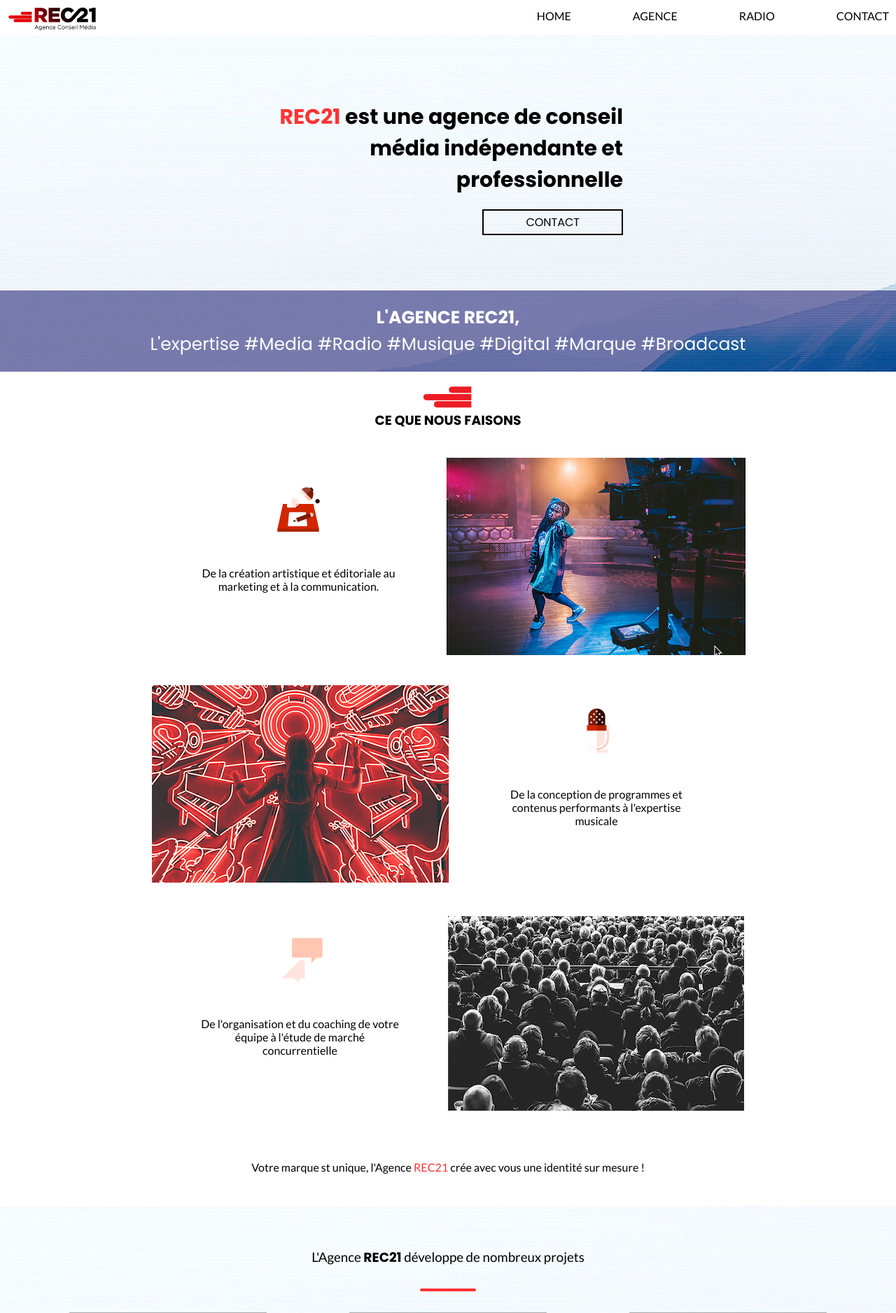
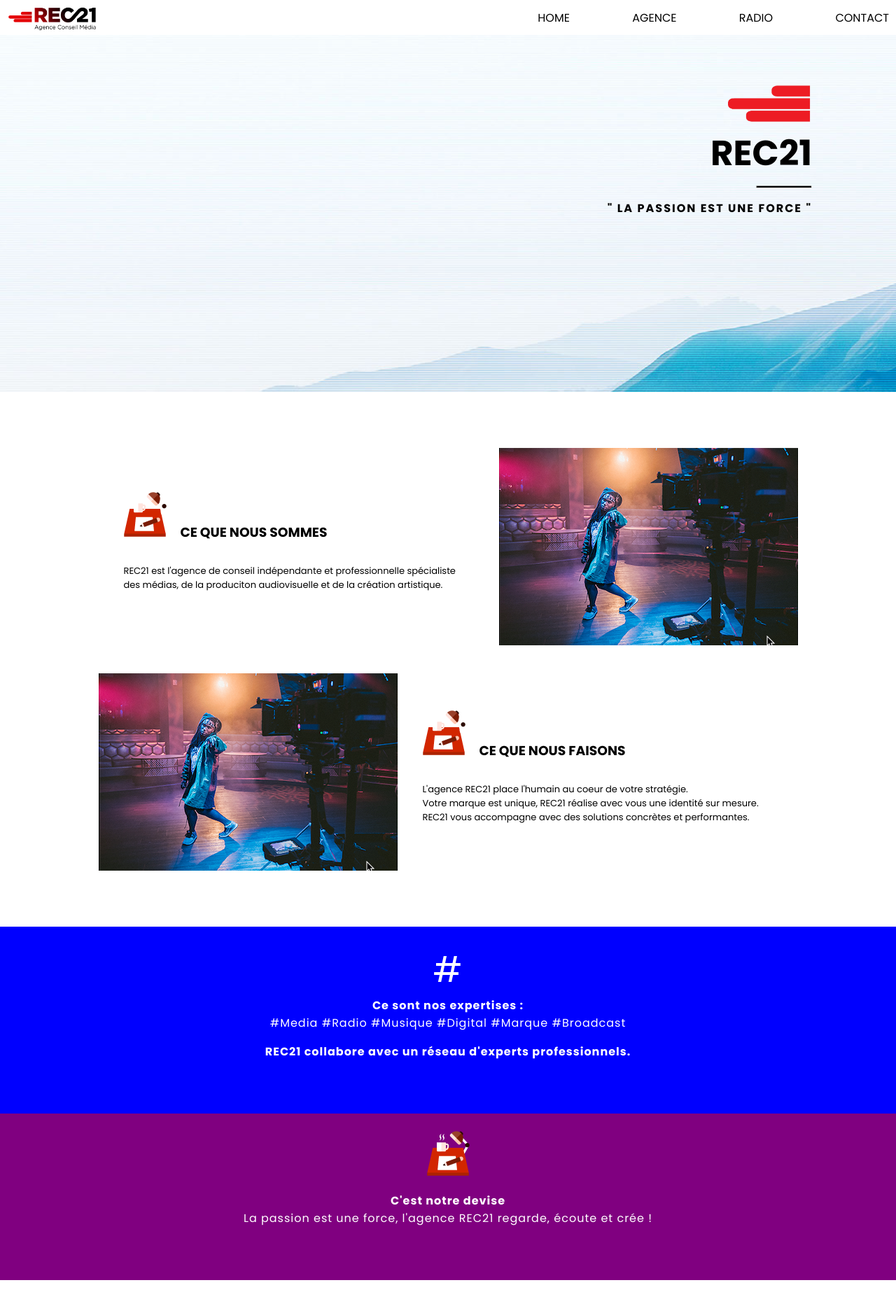
Before and after one commit to FrancoisRab/ClaudE-website, a Flask app: page /agence in a window 1280 px wide. Shown: the top 1876 px of the page at 70% size. Run offline with Flask 2, Linux system fonts and the light colour scheme; some libraries are stand-ins or nearby versions.

Commit message:
update new version agence

```diff
--- a/static/css/agence.css
+++ b/static/css/agence.css
@@ -3,17 +3,31 @@
     padding-top: 50px;
     background-image: url('../images/background-header.jpg');
     background-size: cover;
+    height: 70vh;
 }
 
 .agency-content {
     text-align: right;
-    width: 500px;
-    margin: 0 auto;
     padding-top: 70px;
     padding-bottom: 85px;
+    padding-right: 120px;
+}
+.agency-content img {
+    width: 120px;
 }
 .agency-content h2 {
-    font-size: 30px;
+    font-size: 50px;
+    margin: 0;
+}
+.agency-content hr {
+    height: 4px;
+    border-radius: 10px;
+    background-color: black;
+    margin-right: 0px;
+    width: 80px;
+}
+.agency-content p {
+    letter-spacing: 2px;
 }
 
 .agency-btn a {
@@ -24,32 +38,13 @@
     border: 2px solid RGBA(42, 61, 119, 1.00);
 }
 
-.agency-header-footer {
-    background-color: RGBA(0, 0, 97, 0.5);
-    margin-bottom: 0;
+/* SKILLS */
+.agency-skills {
+    padding: 60px;
 }
-.agency-header-footer p {
-    font-size: 25px;
-    color: white;
-    margin: 0;
-    padding: 20px 0px;
-}
-
-/* SKILLS */
 .agency-skills p {
     font-weight: normal;
-    padding: 30px;
-}
-
-.agency-skills-title {
-    margin: 0 auto;
-    padding-top: 20px;
-}
-.agency-skills-title img {
-    width:70px;
-}
-.agency-skills-title h3 {
-    margin-top: 0;
+    font-size: 13px;
 }
 
 .agency-skills-card {
@@ -60,6 +55,110 @@
 }
 
 .agency-skills-card-content {
-    width: 350px;
+    width: 500px;
     margin: 36px;
 }
+.agency-skills-card-content-title {
+    display: flex;
+    justify-content: start;
+    align-items: first baseline;
+}
+.agency-skills-card-content-title h3 {
+    padding-left: 20px;
+}
+
+/* EXPERTISE */
+.expertise {
+    background-color: blue;
+    color: white;
+    padding: 25px 0px 60px 0px;
+    letter-spacing: 1px;
+}
+.expertise h3 {
+    margin: 0;
+    font-size: 50px;
+    font-weight: lighter;
+}
+.expertise p {
+    margin-top: 0;
+}
+
+/* DEVISE */
+.devise {
+    background-color: purple;
+    color: white;
+    padding: 25px 0px 60px 0px;
+    letter-spacing: 1px;
+}
+.devise img {
+
+}
+
+/* WHOS  */
+.agency-whos-content {
+    width: 80%;
+    margin: 0 auto;
+    padding: 60px 0px;
+}
+.agency-whos-content h3 {
+    font-size: 20px;
+    margin-bottom: -20px;
+}
+.agency-whos-content h4 {
+    font-weight: lighter;
+    letter-spacing: 2px;
+}
+.agency-whos-content hr {
+    height: 4px;
+    border-radius: 10px;
+    background-color: black;
+    margin: 0px auto;
+    width: 80px;
+}
+.agency-whos-content-width {
+    width: 65%;
+    margin: 0 auto;
+    padding-bottom: 40px;
+}
+.agency-whos-content-width p {
+    letter-spacing: 1px;
+    font-size: 12px;
+}
+
+.agency-whos-quote {
+    display: flex;
+    justify-content: center;
+    align-items: center;
+}
+.agency-whos-content-h2 {
+    font-size: 20px;
+    letter-spacing: 1px;
+    padding: 40px;
+}
+#quote-margin {
+    margin-bottom: 0px;
+}
+
+/* EXPERIENCE */
+.experience {
+    background-color: blue;
+    padding: 60px;
+    letter-spacing: 1px;
+    font-size: 20px;
+    line-height: 25px;
+}
+
+/* WORK TOGETHER */
+.work-together {
+    padding: 60px;
+    background-image: url('../images/background-header.jpg');
+    background-size: cover;
+}
+
+
+/* MOBILE  */
+@media (max-width: 800px) {
+    .agency-whos-content {
+        width: 100%;
+    }
+}
--- a/static/css/app.css
+++ b/static/css/app.css
@@ -6,10 +6,6 @@
 @import 'radio.css';
 
 body {
-  font-family: 'Lato', sans-serif;
-}
-
-h1 {
   font-family: 'Poppins', sans-serif;
 }
 
--- a/static/css/shared.css
+++ b/static/css/shared.css
@@ -27,6 +27,12 @@
   color: rgb(255, 51, 51);
 }
 
+.black-color {
+    color: black;
+}
+.white-color {
+    color: white;
+}
 .non-visible {
   opacity: 0;
 }
--- a/templates/pages/agence.html
+++ b/templates/pages/agence.html
@@ -3,84 +3,74 @@
 
 {% block body %}
     <div class="agency-header">
-        <div class="agency-content poppins">
+        <div class="agency-content">
+            <img src="/static/images/rec21-image-logo.png" alt="">
             <h2>
-                <span class="red-color">REC21</span> est une agence de conseil média
-                indépendante et professionnelle
+                REC21
             </h2>
-            <div class="agency-btn">
-                <a href="#">CONTACT</a>
-            </div>
-        </div>
-        <div class="agency-header-footer txt-center poppins">
-            <p>
-                <strong>L'AGENCE REC21,</strong> <br>
-                L'expertise #Media #Radio #Musique #Digital #Marque #Broadcast
-            </p>
+            <hr>
+            <p><strong>" LA PASSION EST UNE FORCE "</strong></p>
         </div>
     </div>
 
     <div class="agency-skills">
-        <div class="agency-skills-title txt-center">
-            <img src="/static/images/rec21-image-logo.png" alt="">
-            <h3 class="poppins">CE QUE NOUS FAISONS</h3>
-        </div>
         <div class="agency-skills-cards">
             <div class="agency-skills-card">
-                <div class="agency-skills-card-content txt-center">
+                <div class="agency-skills-card-content">
+                    <div class="agency-skills-card-content-title">
                         <img src="/static/images/icon-artistique.png" alt="">
-                    <p>De la création artistique et éditoriale au marketing et à la communication.</p>
+                        <h3><strong>CE QUE NOUS SOMMES</strong></h3>
+                    </div>
+                    <p>
+                        REC21 est l'agence de conseil indépendante et professionnelle spécialiste des médias,
+                        de la produciton audiovisuelle et de la création artistique.
+                    </p>
                 </div>
                 <img src="/static/images/agency-artistique.png" alt="">
             </div>
             <div class="agency-skills-card">
-                <img src="/static/images/agency-programmes.png" alt="">
-                <div class="agency-skills-card-content txt-center">
-                    <img src="/static/images/icon-conception-programmes.png" alt="">
-                    <p>De la conception de programmes et contenus performants à l'expertise musicale</p>
+                <img src="/static/images/agency-artistique.png" alt="">
+                <div class="agency-skills-card-content">
+                    <div class="agency-skills-card-content-title">
+                        <img src="/static/images/icon-artistique.png" alt="">
+                        <h3><strong>CE QUE NOUS FAISONS</strong></h3>
                     </div>
-            </div>
-            <div class="agency-skills-card">
-                <div class="agency-skills-card-content txt-center">
-                    <img src="/static/images/icon-coaching.png" alt="">
-                    <p>De l'organisation et du coaching de votre équipe à l'étude  de marché concurrentielle</p>
-                </div>
-                <img src="/static/images/agency-coaching.png" alt="">
-            </div>
-        </div>
-        <p class="txt-center">
-            Votre marque st unique, l'Agence <span class="red-color">REC21</span>
-            crée avec vous une identité sur mesure !
+                    <p>
+                        L'agence REC21 place l'humain au coeur de votre stratégie. <br>
+                        Votre marque est unique, REC21 réalise avec vous une identité sur mesure. <br>
+                        REC21 vous accompagne avec des solutions concrètes et performantes.
                     </p>
-    </div>
-    <div class="presentation">
-        <h3>L'Agence <strong class="poppins">REC21</strong> développe de nombreux projets</h3>
-        <hr>
-        <div class="presentation-cards">
-            <div class="presentation-solo-card">
-                <img src="/static/images/icon-conception-programmes.png" alt="">
-                <p>CRÉATION DE PODCASTS <br>
-                <span class="non-visible">hey</span></p>
-            </div>
-            <div class="presentation-solo-card">
-                <img src="/static/images/icon-conception-programmes.png" alt="">
-                <p>CRÉATION DE RADIOS DIGITALES <br></p>
-            </div>
-            <div class="presentation-solo-card">
-                <img src="/static/images/icon-conception-programmes.png" alt="">
-                <p>MANAGEMENT ARTISTIQUE <br></p>
                 </div>
             </div>
         </div>
+    </div>
+
+    <div class="expertise txt-center white-color">
+        <h3>#</h3>
+        <p>
+            <strong>Ce sont nos expertises :</strong> <br>
+            #Media #Radio #Musique #Digital #Marque #Broadcast
+        </p>
+        <p><strong>REC21 collabore avec un réseau d'experts professionnels.</strong></p>
+    </div>
+
+    <div class="devise txt-center white-color">
+        <img src="/static/images/icon-artistique.png" alt="">
+        <p>
+            <strong>C'est notre devise</strong> <br>
+            La passion est une force, l'agence REC21 regarde, écoute et crée !
+        </p>
+    </div>
+
     <div class="agency-whos txt-center">
         <div class="agency-whos-content">
-            <h3>Claude-Eric Roy</h3>
+            <img src="static/images/avatar.png" alt="">
+            <h3 class="red-color">Claude-Eric Roy</h3>
             <h4>Fondateur</h4>
-            <p class="font-size-whos-p">
+            <div class="agency-whos-content-width">
+                <p>
                     Ancien dirigeant d’NRJ Group et Directeur d’antenne de Chérie FM, il a porté la
                     station à 4.5% d’AC et 3% de PDA.
-            </p>
-            <p class="font-size-whos-p">
                     Durant plus de 20 ans, il a occupé tous les postes opérationnels et stratégiques
                     de la radio en Local et en National : Animateur, Planificateur, Producteur, Chargé
                     de communication et promotion, Responsable du réseau, Directeur adjoint aux
@@ -96,24 +86,64 @@
                     Les relations avec les décideurs et les institutionnels au cœur des régions… <br>
                     permettent une expertise de chaque métier et une polyvalence de compétences.
                 </p>
-            <p class="font-size-whos-p">
+                <p>
                     Professionnel direct, créatif et dynamique… Passionné par les médias, la radio,
                     la musique, les artistes, le son, le digital et les nouveaux modes de consommations,
                     il reste attaché aux territoires car c’est en équipe que se font les plus beaux succès !
                 </p>
-            <h5 class="agency-whos-content-h5">
-                Avoir confiance, c’est se parler, se rencontrer.
+            </div>
+            <hr>
+            <div class="agency-whos-quote">
+                <h2 class="agency-whos-content-h2 red-color">
+                    <span id="quote-size quote-margin" class="black-color">"</span><br>
+                    AVOIR CONFIANCE,<br>
+                    C'EST SE PARER, SE RECONTRER.
                 </h5>
                 <h2 class="agency-whos-content-h2 red-color">
                     <span id="quote-size quote-margin" class="black-color">"</span><br>
-                LA PASSION EST UNE FORCE, L'AGENCE REC21, <br>
-                RÉGARDE, ÉCOUTE, CRÉE
+                    C'EST EN ÉQUIPE QUE SE FONT <br>
+                    LES PLUS BEAUX SUCCÈS
                 </h2>
-            <p><em>Claude-Eric ROY</em></p>
             </div>
-        <div class="partners txt-center poppins">
+        </div>
+    </div>
+    <div class="experience txt-center white-color">
+        <p>
+            Avec l'agence <strong>REC21</strong>, profitez de toute l'expérience <br>
+            et des compétences au service de votre réussite.
+        </p>
+    </div>
+    <div class="presentation">
+        <h3>L'Agence <strong class="">REC21</strong>  ccompagne vos projets</h3>
+        <hr>
+        <div class="presentation-cards">
+            <div class="presentation-solo-card">
+                <img src="/static/images/icon-conception-programmes.png" alt="">
+                <p>LA CRÉATION DE RADIOS DIGITALES  <br>
+            </div>
+            <div class="presentation-solo-card">
+                <img src="/static/images/icon-conception-programmes.png" alt="">
+                <p>LA DIRECTION <br>ARTISTIQUE <br></p>
+            </div>
+            <div class="presentation-solo-card">
+                <img src="/static/images/icon-conception-programmes.png" alt="">
+                <p>LA CRÉATION DE PODCASTS <br></p>
+            </div>
+        </div>
+    </div>
+
+    <div class="partners txt-center ">
         <h2>Ils nous font confiance</h2>
         <p>ICI LES LOGOS</p>
     </div>
+
+    <div class="work-together txt-center">
+        <h3>Travaillons ensemble</h3>
+        <p>
+            Conception de programmes et contenus audio. <br>
+            Expertise musicale, Marketing, Création d'identité, Communication,<br>
+            Développement digital, Organisation, Coaching ...
+        </p>
+        <p>L'Agence <strong><span class="red-color">REC21</span></strong> vous conseille pour la réussite de votre projet.</p>
     </div>
 {% endblock %}
```
Also changed, not shown: templates/pages/index.html (+6 -8 lines). Lines whose indentation alone changed are shown as unchanged.
